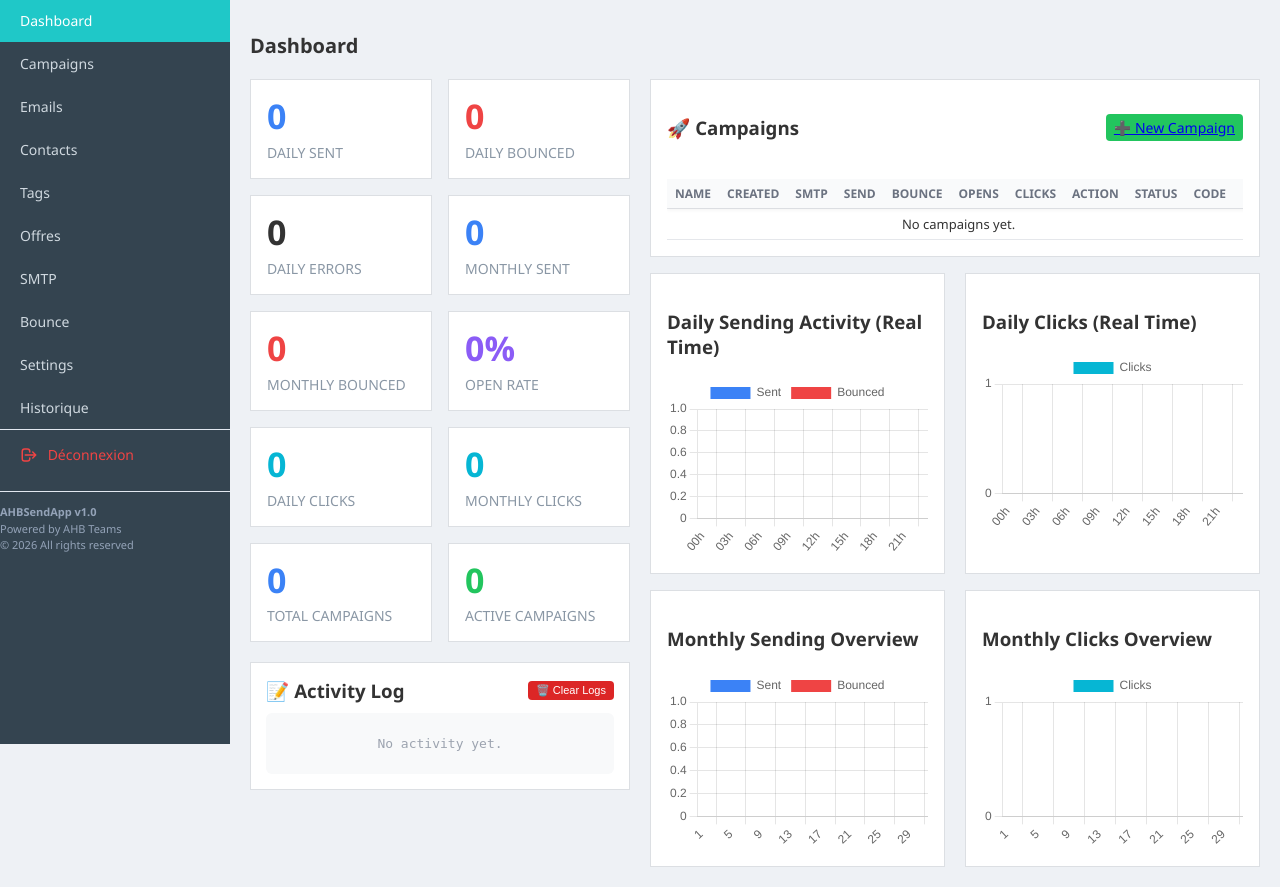
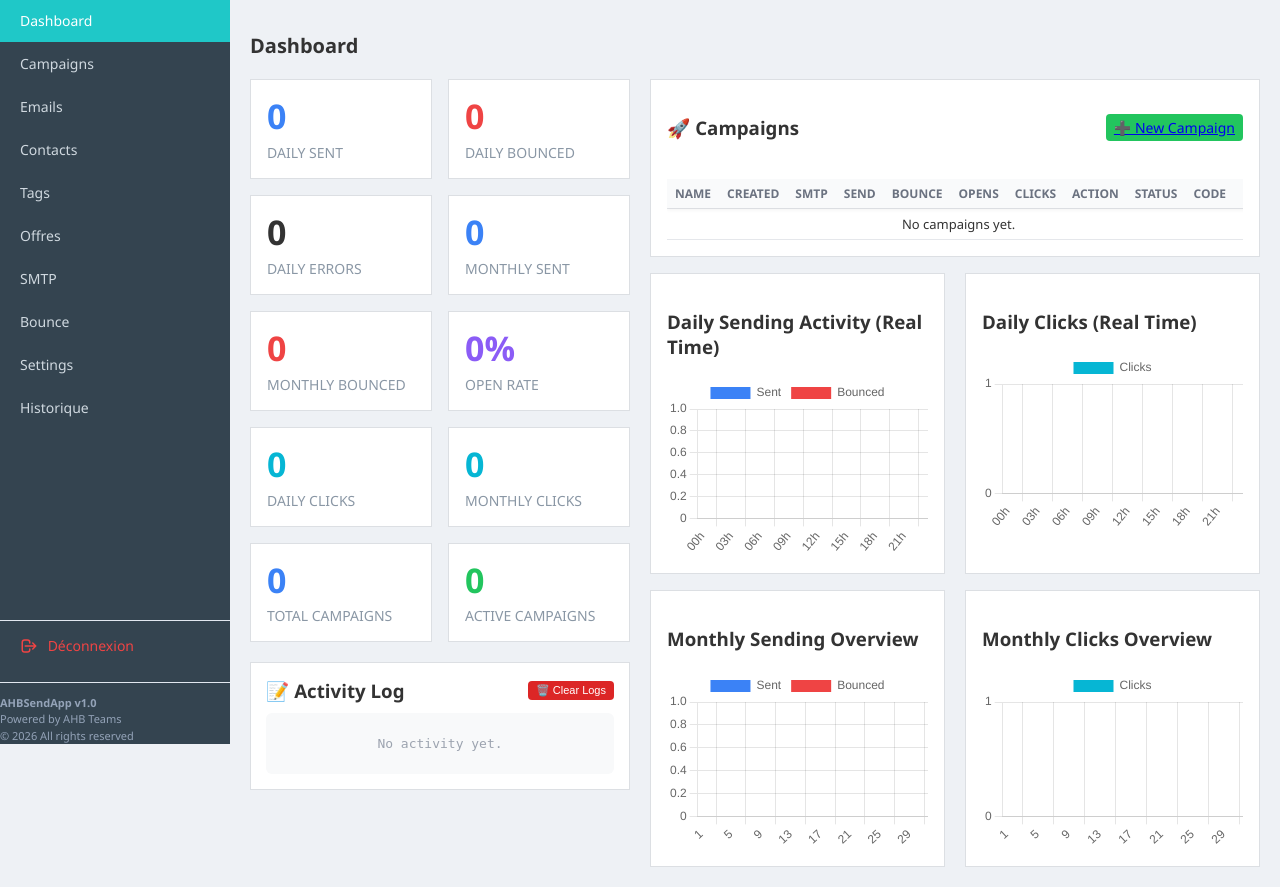
Before and after one commit to adil1987/adil-app, a Flask app: page / in a window 1280 px wide. Shown: the part 56-943 px from the top of the page. Run offline with Flask 3, Linux system fonts and the light colour scheme; the visitor is signed in with stand-in values (Sample User, id 1); data that the repository does not hold is empty.

Commit message:
style: force CSS refresh for sidebar flexbox fix

```diff
--- a/static/style.css
+++ b/static/style.css
@@ -35,6 +35,8 @@ body {
     position: fixed;
     top: 55px;
     left: 0;
+    display: flex;
+    flex-direction: column;
 }
 
 .sidebar a {
--- a/templates/base.html
+++ b/templates/base.html
@@ -7,7 +7,7 @@
     <meta charset="UTF-8">
     <title>AHBSendApp</title>
     <link rel="icon" type="image/png" href="{{ url_for('static', filename='favicon.png') }}">
-    <link rel="stylesheet" href="{{ url_for('static', filename='style.css') }}?v=1.2">
+    <link rel="stylesheet" href="{{ url_for('static', filename='style.css') }}?v=1.3">
     <link href="https://fonts.googleapis.com/css2?family=Outfit:wght@400;600;800&display=swap" rel="stylesheet">
 </head>
 <script src="https://cdn.jsdelivr.net/npm/chart.js"></script>
```
